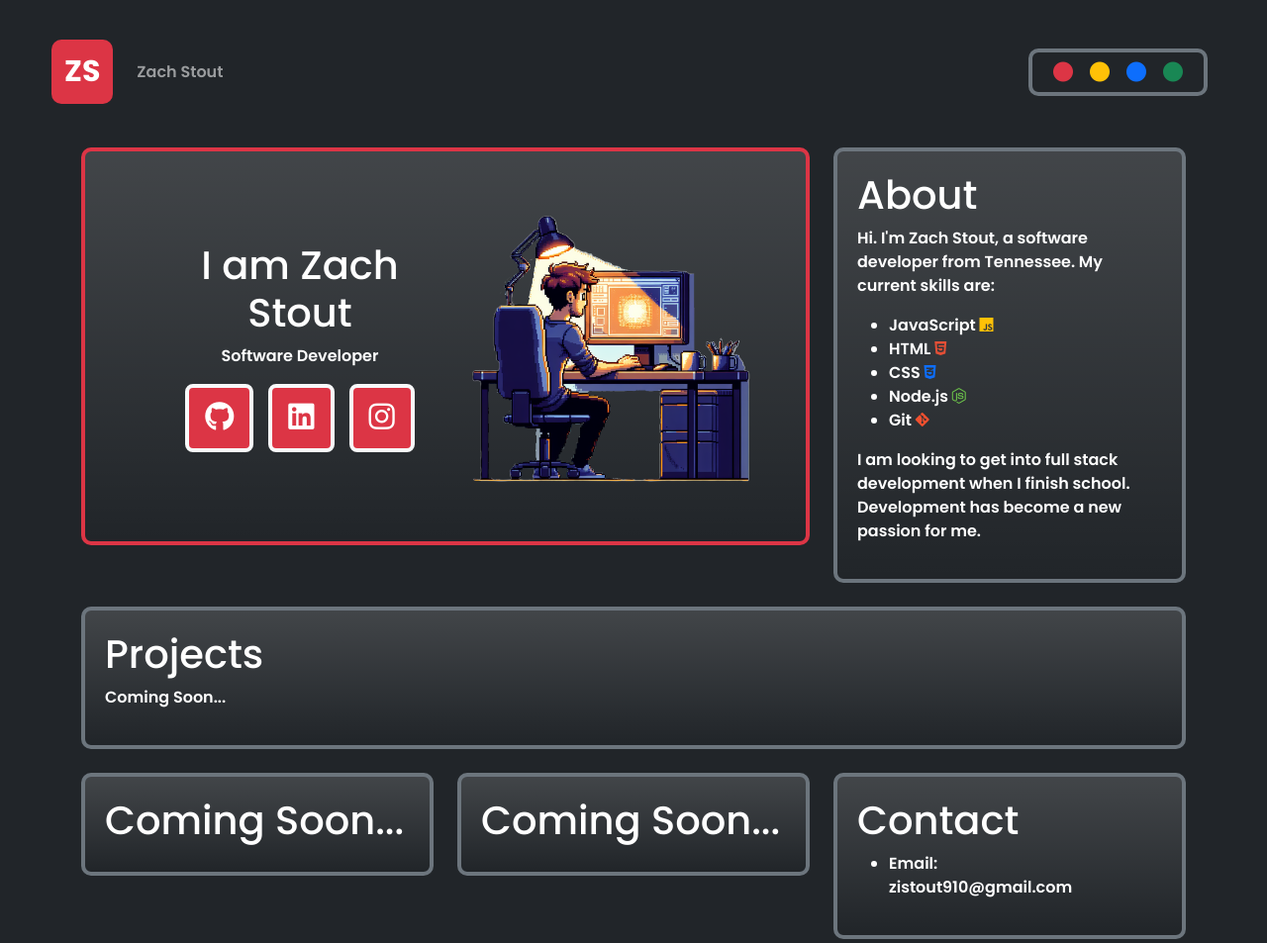
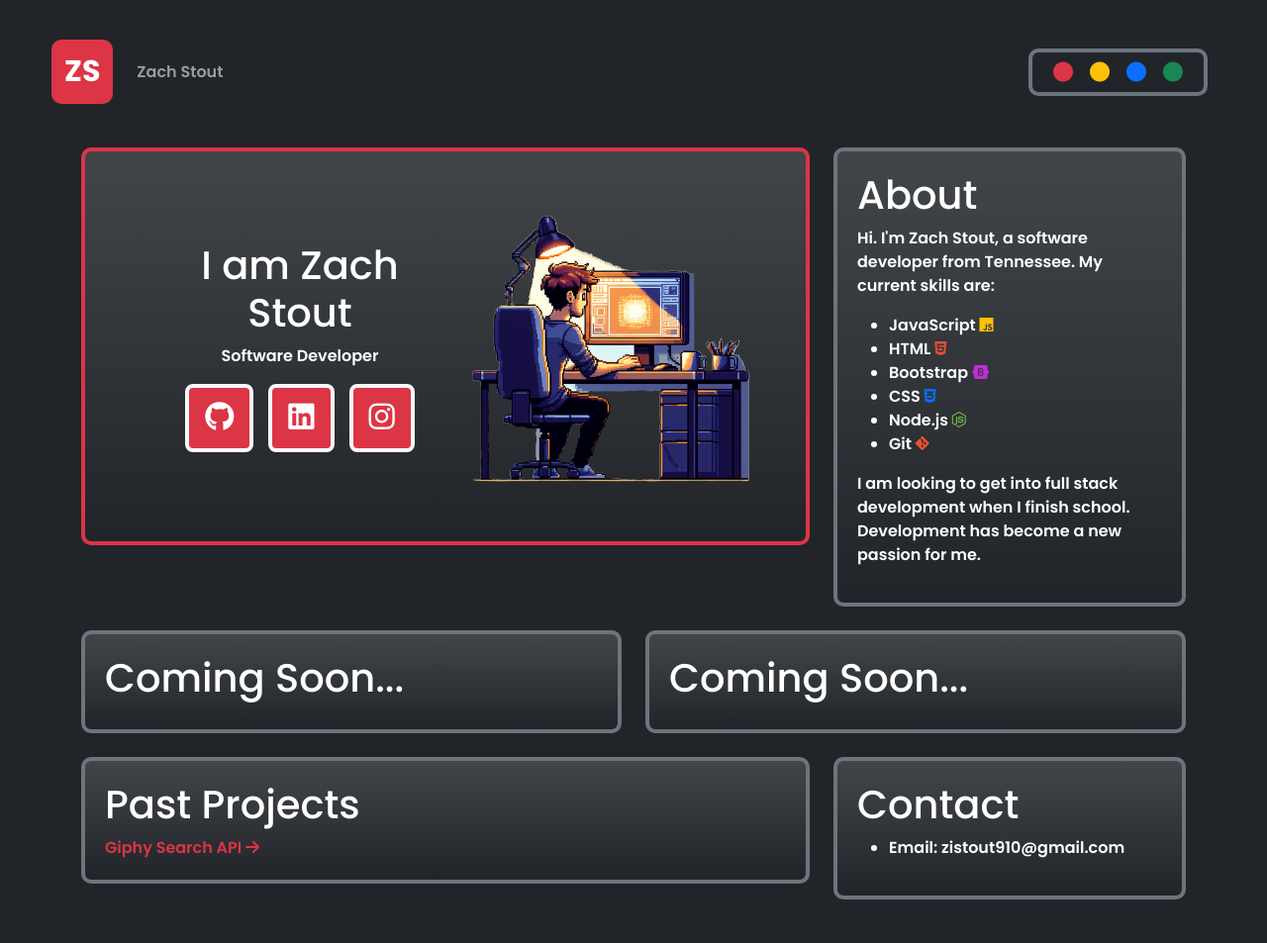
Before and after one commit to zstout910/Personal_Website, a plain HTML site: page index.html in a window 1280 px wide. Shown: the top 953 px of the page at 99% size. Drawn offline with nearby package versions, Linux system fonts and the light colour scheme.

Commit message:
adding first project link and bootstrap to about section.

```diff
--- a/index.html
+++ b/index.html
@@ -33,7 +33,7 @@
             <div class="collapse navbar-collapse" id="navbarNav">
                 <ul class="navbar-nav me-auto mb-2 mb-lg-0">
                     <li class="name nav-item">
-                        <a class="nav-link" aria-current="page" href="#">Zach Stout</a>
+                        <a class="nav-link link-name" aria-current="page" href="#">Zach Stout</a>
                     </li>
                 </ul>
                 <ul class="navbar-nav ms-auto">
@@ -81,33 +81,34 @@
                     <ul>
                         <li>JavaScript <i class="fa-brands fa-js"></i></li>
                         <li>HTML <i class="fa-brands fa-html5"></i></li>
+                        <li>Bootstrap <i class="fa-brands fa-bootstrap"></i></li>
                         <li>CSS <i class="fa-brands fa-css3-alt"></i></li>
                         <li>Node.js <i class="fa-brands fa-node-js"></i></li>
                         <li>Git <i class="fa-brands fa-git-alt"></i></li>
-                    </ul>
+                      </ul>
                     <p>I am looking to get into full stack development when I finish school. Development has become a
                         new passion for me.</p>
                 </div>
             </div>
         </div>
-        <!--Project Section-->
+        <!--Section-->
         <div class="row my-4">
-            <div class="col-lg-12 mb-4">
-              <div class="container project-section">
-                <h1>Projects</h1>
-                <p>Coming Soon...</p>
-                </div>
-            </div>
-            <!--Section-->
-            <div class="col-lg-4 mb-4">
+            <div class="col-lg-6 mb-4">
               <div class="container image-section">
                 <h1>Coming Soon...</h1>
             </div>
             </div>
             <!--Section-->
-            <div class="col-md-4 mb-4">
+            <div class="col-lg-6 mb-4">
               <div class="container image-section">
                 <h1>Coming Soon...</h1>
+                </div>
+            </div>
+            <!--Project Section-->
+            <div class="col-lg-8 mb-4">
+              <div class="container project-section">
+                <h1>Past Projects</h1>
+                <a class="project-link" href="https://zstout910.github.io/project2/">Giphy Search API <i class="fa-solid fa-arrow-right"></i></a>
                 </div>
             </div>
             <!--Contact Section-->
@@ -115,7 +116,7 @@
               <div class="container contact-section">
                 <h1>Contact</h1>
                 <ul>
-                    <li>Email:<br>zistout910@gmail.com</li>
+                    <li>Email: zistout910@gmail.com</li>
                 </ul>
                 </div>
             </div>
--- a/styles.css
+++ b/styles.css
@@ -96,6 +96,10 @@ body {
     }
 
     .hero-image {
+        display: none;
+    }
+
+    .link-name {
         display: none;
     }
 
@@ -243,3 +247,24 @@ a:active {
 .fa-git-alt {
     color: #f1502f;
 }
+
+.fa-bootstrap {
+    color: #be2ed6;
+}
+
+.project-link {
+    text-decoration: none;
+    color: var(--primary-color);
+}
+.project-link:hover {
+    color: var(--primary-color);
+}
+
+.project-link:active {
+    text-decoration: none;
+    color: var(--primary-color)
+}
+.project-link:link {
+    text-decoration: none;
+    color: var(--primary-color)
+}
```
